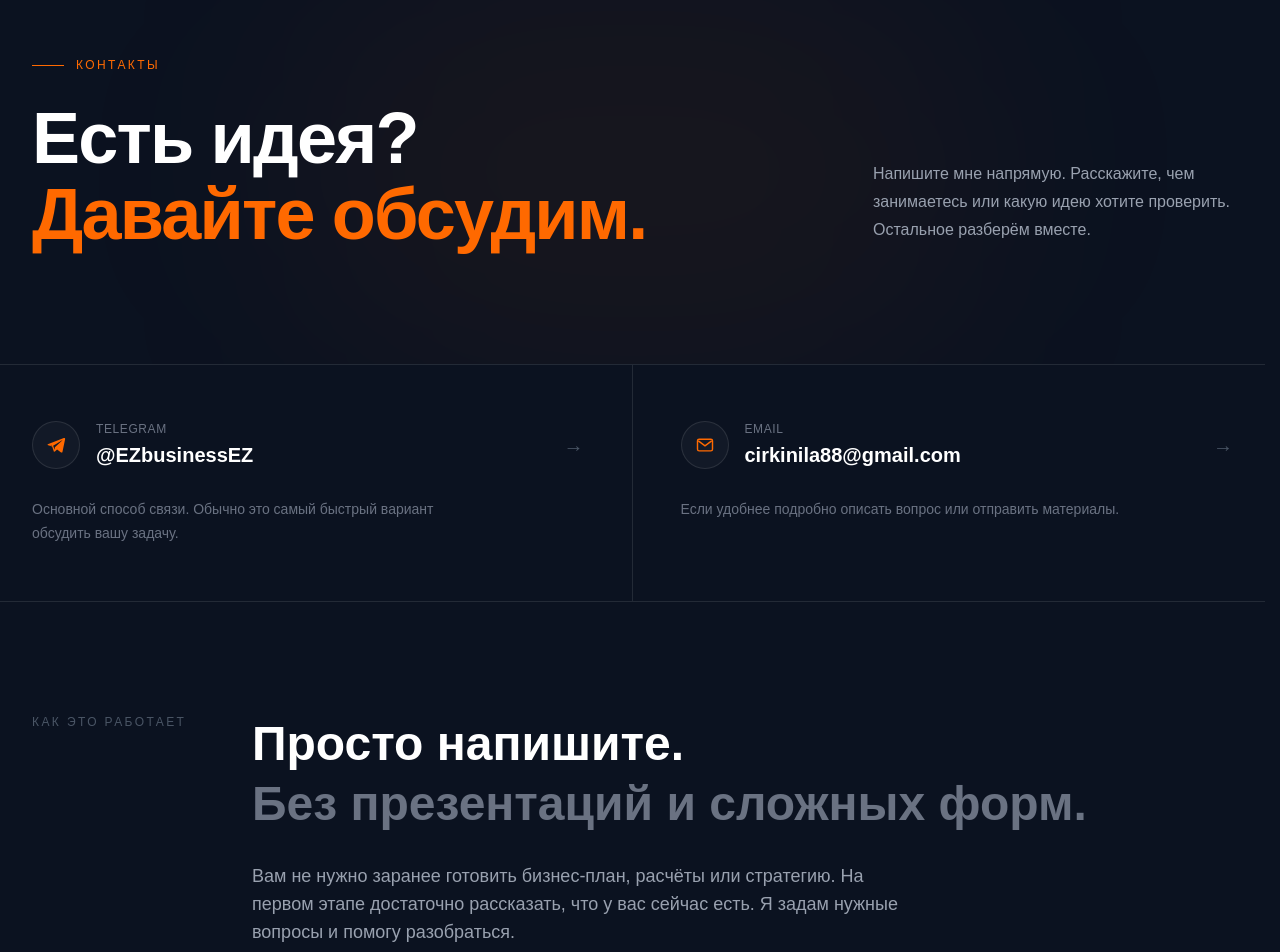
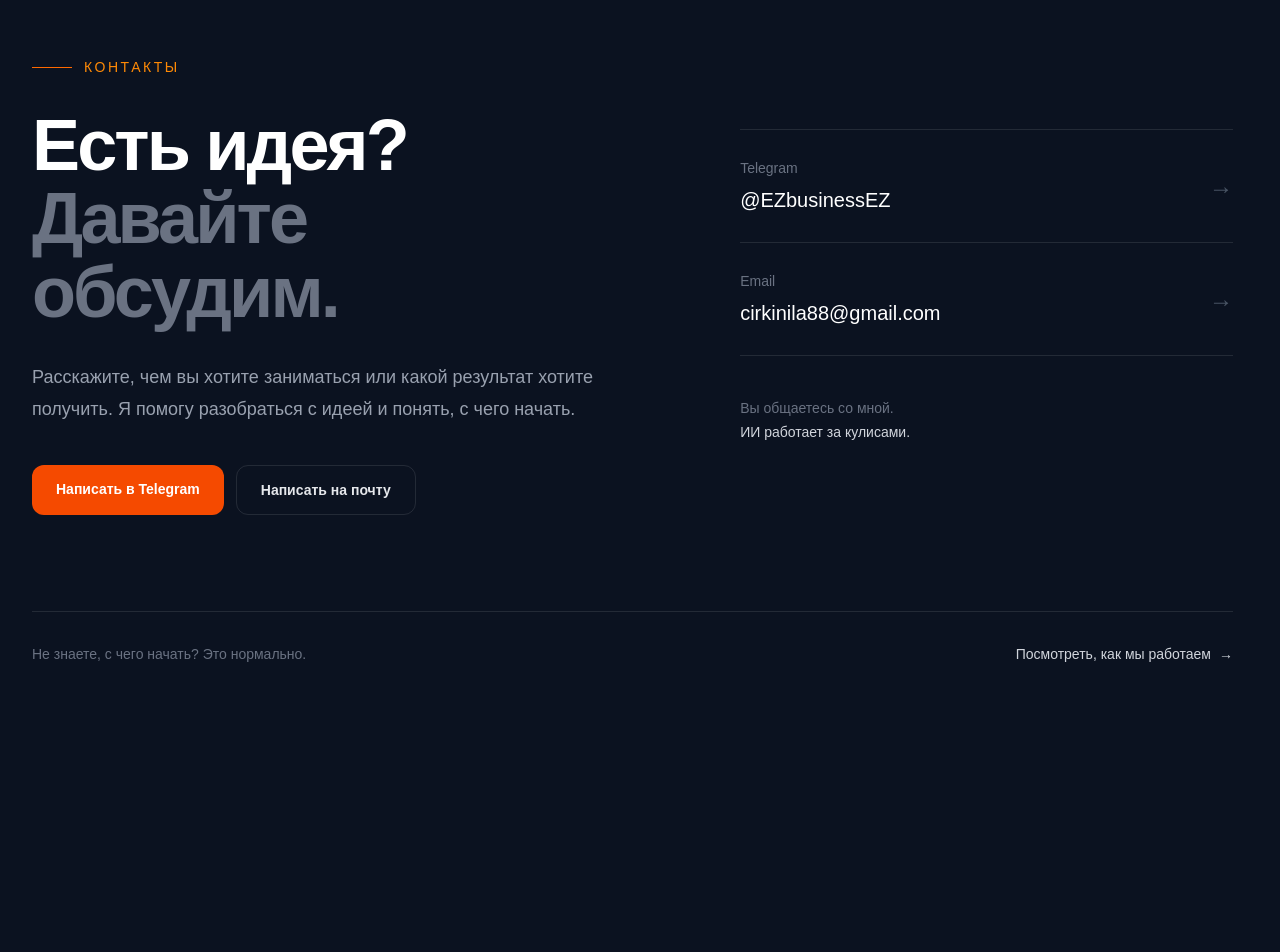
Before and after one commit to icirkin77-wq/ezbusiness, a Next.js app: page /contact in a window 1280 px wide. Shown: the part 120-1072 px from the top of the page. After the commit the page ends 881 px from the top, so only its background shows below. Built offline with nearby package versions, Linux system fonts and the light colour scheme.

Commit message:
Redesign contact page

```diff
--- a/app/contact/page.tsx
+++ b/app/contact/page.tsx
@@ -2,193 +2,119 @@ import Link from "next/link";
 
 export default function ContactPage() {
   return (
-    <main className="min-h-screen bg-[#0B1220] text-white">
-      {/* ================= HERO ================= */}
+    <main className="min-h-screen bg-[#0B1220]">
+      <section className="mx-auto max-w-7xl px-5 pb-24 pt-16 sm:px-8 sm:pt-24">
+        <div className="grid gap-16 lg:grid-cols-[1.05fr_0.95fr] lg:items-center lg:gap-24">
 
-      <section className="relative overflow-hidden">
-        <div className="pointer-events-none absolute left-1/2 top-0 h-[420px] w-[700px] -translate-x-1/2 rounded-full bg-orange-500/[0.05] blur-[120px]" />
-
-        <div className="relative mx-auto max-w-7xl px-5 pb-20 pt-16 sm:px-8 sm:pb-28 sm:pt-24">
-          <div className="grid gap-12 lg:grid-cols-[1fr_360px] lg:items-end">
-            <div>
-              <div className="mb-7 flex items-center gap-3">
-                <div className="h-px w-8 bg-orange-500" />
-
-                <span className="text-xs font-medium uppercase tracking-[0.2em] text-orange-500">
-                  Контакты
-                </span>
-              </div>
-
-              <h1 className="max-w-4xl text-5xl font-bold leading-[1.05] tracking-tight sm:text-7xl">
-                Есть идея?
-                <br />
-                <span className="text-orange-500">Давайте обсудим.</span>
-              </h1>
+          {/* LEFT */}
+          <div>
+            <div className="mb-8 flex items-center gap-3">
+              <span className="h-px w-10 bg-orange-500" />
+              <span className="text-sm font-medium uppercase tracking-[0.18em] text-orange-400">
+                Контакты
+              </span>
             </div>
 
-            <p className="max-w-sm text-base leading-7 text-gray-400 lg:pb-2">
-              Напишите мне напрямую. Расскажите, чем занимаетесь или какую
-              идею хотите проверить. Остальное разберём вместе.
+            <h1 className="max-w-2xl text-5xl font-semibold leading-[1.02] tracking-[-0.04em] text-white sm:text-6xl lg:text-7xl">
+              Есть идея?
+              <br />
+              <span className="text-gray-500">Давайте обсудим.</span>
+            </h1>
+
+            <p className="mt-8 max-w-xl text-lg leading-8 text-gray-400">
+              Расскажите, чем вы хотите заниматься или какой результат хотите
+              получить. Я помогу разобраться с идеей и понять, с чего начать.
             </p>
+
+            <div className="mt-10 flex flex-wrap gap-3">
+              <a
+                href="https://t.me/EZbusinessEZ"
+                target="_blank"
+                rel="noopener noreferrer"
+                className="rounded-xl bg-orange-600 px-6 py-3.5 text-sm font-semibold text-white transition hover:bg-orange-500"
+              >
+                Написать в Telegram
+              </a>
+
+              <a
+                href="mailto:cirkinila88@gmail.com"
+                className="rounded-xl border border-white/10 px-6 py-3.5 text-sm font-semibold text-gray-200 transition hover:border-white/20 hover:bg-white/5"
+              >
+                Написать на почту
+              </a>
+            </div>
           </div>
-        </div>
-      </section>
 
-      {/* ================= CONTACTS ================= */}
+          {/* RIGHT */}
+          <div className="lg:pl-8">
+            <div className="border-y border-white/10">
 
-      <section className="border-y border-white/10">
-        <div className="mx-auto max-w-7xl px-5 sm:px-8">
-          <div className="grid md:grid-cols-2">
-            {/* TELEGRAM */}
-
-            <a
-              href="https://t.me/EZbusinessEZ"
-              target="_blank"
-              rel="noopener noreferrer"
-              className="group relative border-b border-white/10 py-10 md:border-b-0 md:border-r md:pr-12 lg:py-14"
-            >
-              <div className="flex items-center justify-between">
-                <div className="flex items-center gap-4">
-                  <div className="flex h-12 w-12 items-center justify-center rounded-full border border-white/10 bg-white/[0.03]">
-                    <svg
-                      viewBox="0 0 24 24"
-                      className="h-5 w-5 text-orange-500"
-                      fill="currentColor"
-                    >
-                      <path d="M21.4 3.6 2.9 10.7c-1.3.5-1.3 1.2-.2 1.5l4.7 1.5 1.8 5.6c.2.6.1.8.8.8.5 0 .7-.2 1-.5l2.3-2.2 4.8 3.5c.9.5 1.5.2 1.7-.8l3.1-15c.3-1.2-.5-1.7-1.5-1.5ZM8.1 13.3l10.8-6.8c.5-.3 1-.1.6.2l-8.8 8-.3 3.1-1.7-4.5-2.8-.9c-.6-.2-.6-.5.2-.8Z" />
-                    </svg>
+              <a
+                href="https://t.me/EZbusinessEZ"
+                target="_blank"
+                rel="noopener noreferrer"
+                className="group flex items-center justify-between gap-6 py-7 transition"
+              >
+                <div>
+                  <div className="mb-2 text-sm text-gray-500">
+                    Telegram
                   </div>
-
-                  <div>
-                    <div className="text-xs uppercase tracking-wider text-gray-500">
-                      Telegram
-                    </div>
-
-                    <div className="mt-1 text-xl font-semibold text-white">
-                      @EZbusinessEZ
-                    </div>
+                  <div className="text-xl font-medium text-white transition group-hover:text-orange-400">
+                    @EZbusinessEZ
                   </div>
                 </div>
 
-                <span className="text-xl text-gray-600 transition duration-300 group-hover:translate-x-1 group-hover:text-orange-500">
+                <span className="text-2xl text-gray-600 transition group-hover:translate-x-1 group-hover:text-orange-400">
                   →
                 </span>
-              </div>
+              </a>
 
-              <p className="mt-7 max-w-md text-sm leading-6 text-gray-500">
-                Основной способ связи. Обычно это самый быстрый вариант
-                обсудить вашу задачу.
-              </p>
-            </a>
-
-            {/* EMAIL */}
-
-            <a
-              href="mailto:cirkinila88@gmail.com"
-              className="group py-10 md:pl-12 lg:py-14"
-            >
-              <div className="flex items-center justify-between">
-                <div className="flex items-center gap-4">
-                  <div className="flex h-12 w-12 items-center justify-center rounded-full border border-white/10 bg-white/[0.03]">
-                    <svg
-                      viewBox="0 0 24 24"
-                      className="h-5 w-5 text-orange-500"
-                      fill="none"
-                      stroke="currentColor"
-                      strokeWidth="1.7"
-                    >
-                      <rect
-                        x="3"
-                        y="5"
-                        width="18"
-                        height="14"
-                        rx="2"
-                      />
-                      <path d="m4 7 8 6 8-6" />
-                    </svg>
+              <a
+                href="mailto:cirkinila88@gmail.com"
+                className="group flex items-center justify-between gap-6 border-t border-white/10 py-7 transition"
+              >
+                <div>
+                  <div className="mb-2 text-sm text-gray-500">
+                    Email
                   </div>
-
-                  <div>
-                    <div className="text-xs uppercase tracking-wider text-gray-500">
-                      Email
-                    </div>
-
-                    <div className="mt-1 text-xl font-semibold text-white">
-                      cirkinila88@gmail.com
-                    </div>
+                  <div className="break-all text-xl font-medium text-white transition group-hover:text-orange-400">
+                    cirkinila88@gmail.com
                   </div>
                 </div>
 
-                <span className="text-xl text-gray-600 transition duration-300 group-hover:translate-x-1 group-hover:text-orange-500">
+                <span className="text-2xl text-gray-600 transition group-hover:translate-x-1 group-hover:text-orange-400">
                   →
                 </span>
-              </div>
+              </a>
+            </div>
 
-              <p className="mt-7 max-w-md text-sm leading-6 text-gray-500">
-                Если удобнее подробно описать вопрос или отправить материалы.
+            <div className="mt-10">
+              <p className="text-sm leading-6 text-gray-500">
+                Вы общаетесь со мной.
+                <br />
+                <span className="text-gray-300">
+                  ИИ работает за кулисами.
+                </span>
               </p>
-            </a>
+            </div>
           </div>
         </div>
-      </section>
 
-      {/* ================= MAIN CTA ================= */}
-
-      <section className="mx-auto max-w-7xl px-5 py-20 sm:px-8 sm:py-28">
-        <div className="grid gap-10 lg:grid-cols-[180px_1fr]">
-          <div className="text-xs font-medium uppercase tracking-[0.2em] text-gray-600">
-            Как это работает
-          </div>
-
-          <div className="max-w-4xl">
-            <h2 className="text-3xl font-semibold leading-tight text-white sm:text-5xl">
-              Просто напишите.
-              <br />
-              <span className="text-gray-500">
-                Без презентаций и сложных форм.
-              </span>
-            </h2>
-
-            <p className="mt-7 max-w-2xl text-base leading-7 text-gray-400 sm:text-lg">
-              Вам не нужно заранее готовить бизнес-план, расчёты или
-              стратегию. На первом этапе достаточно рассказать, что у вас
-              сейчас есть. Я задам нужные вопросы и помогу разобраться.
+        {/* BOTTOM */}
+        <div className="mt-24 border-t border-white/10 pt-8">
+          <div className="flex flex-col gap-5 sm:flex-row sm:items-center sm:justify-between">
+            <p className="text-sm text-gray-500">
+              Не знаете, с чего начать? Это нормально.
             </p>
 
-            <a
-              href="https://t.me/EZbusinessEZ"
-              target="_blank"
-              rel="noopener noreferrer"
-              className="mt-9 inline-flex items-center gap-4 rounded-xl bg-orange-600 px-6 py-3.5 text-sm font-semibold text-white shadow-lg shadow-orange-950/20 transition duration-300 hover:bg-orange-500"
+            <Link
+              href="/how"
+              className="group inline-flex items-center gap-2 text-sm font-medium text-gray-300 transition hover:text-white"
             >
-              Написать мне в Telegram
-
-              <span className="text-lg">→</span>
-            </a>
-          </div>
-        </div>
-      </section>
-
-      {/* ================= PERSONAL LINE ================= */}
-
-      <section className="border-t border-white/10">
-        <div className="mx-auto max-w-7xl px-5 py-16 sm:px-8">
-          <div className="flex flex-col gap-8 sm:flex-row sm:items-end sm:justify-between">
-            <div>
-              <div className="text-sm font-semibold text-white">
-                EZBusiness
-              </div>
-
-              <div className="mt-2 text-sm text-gray-600">
-                Ваш бизнес. Мой опыт. Сила ИИ.
-              </div>
-            </div>
-
-            <Link
-              href="/"
-              className="text-sm text-gray-500 transition hover:text-white"
-            >
-              ← На главную
+              Посмотреть, как мы работаем
+              <span className="transition group-hover:translate-x-1">
+                →
+              </span>
             </Link>
           </div>
         </div>
```
